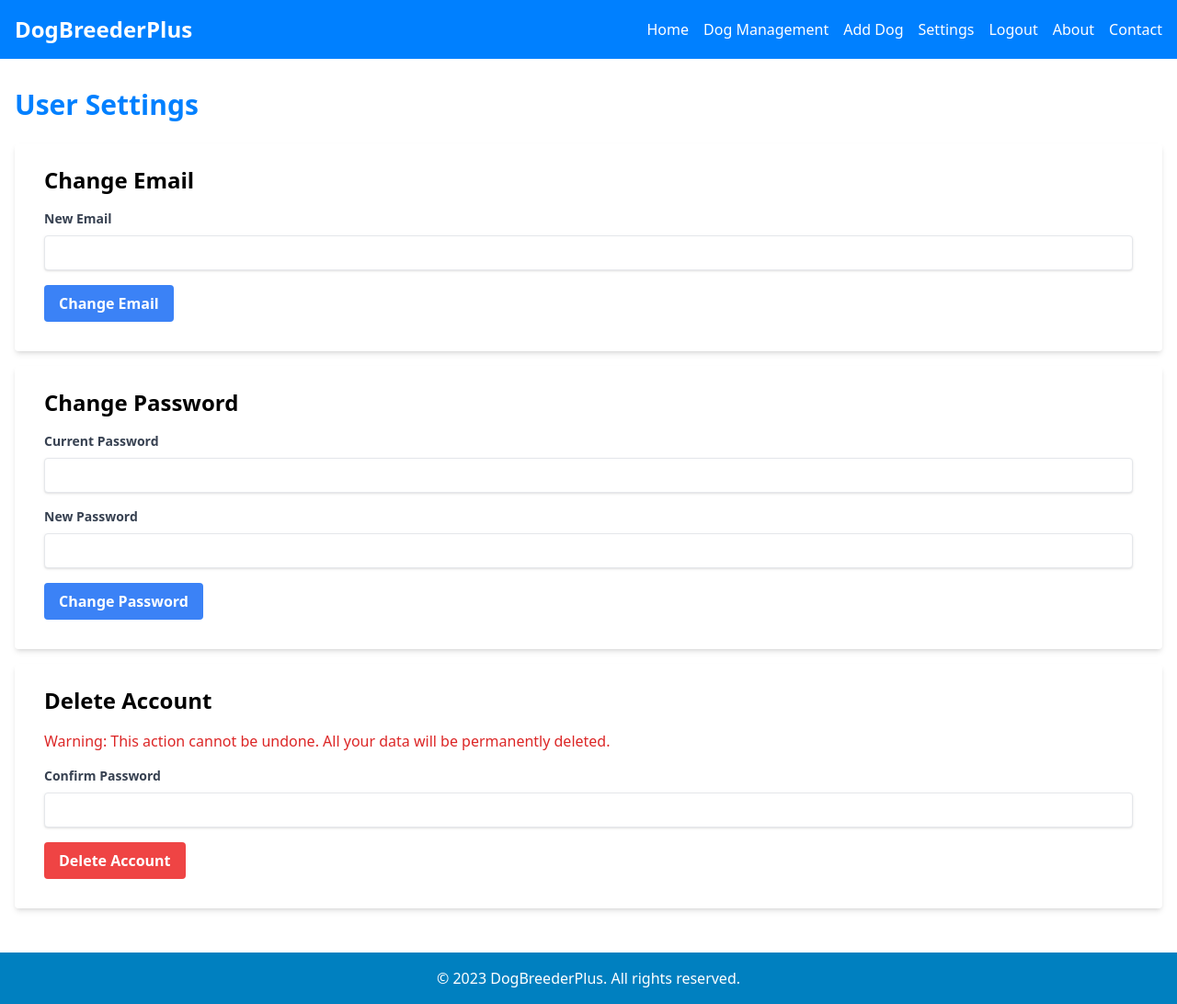
After one commit to JohnathonCrowder/PawFinderPlus, a Flask app: page /user_settings in a window 1280 px wide. The commit adds this page. Shown: the whole page at 92% size. Run offline with Flask 3, Linux system fonts and the light colour scheme; the visitor is signed in with stand-in values (Sample User, id 1); some libraries are stand-ins or nearby versions.

Commit message:
Added User Settings page

```diff
--- a/app/__init__.py
+++ b/app/__init__.py
@@ -93,6 +93,51 @@ def create_app():
         logout_user()
         flash('Logged out successfully.', 'success')
         return redirect(url_for('home'))
+
+    ##### User Settings Routes #########
+
+    @app.route('/user_settings', methods=['GET', 'POST'])
+    @login_required
+    def user_settings():
+        if request.method == 'POST':
+            action = request.form.get('action')
+
+            if action == 'change_email':
+                new_email = request.form.get('new_email')
+                if User.query.filter_by(email=new_email).first():
+                    flash('Email already exists', 'error')
+                else:
+                    current_user.email = new_email
+                    db.session.commit()
+                    flash('Email updated successfully', 'success')
+
+            elif action == 'change_password':
+                current_password = request.form.get('current_password')
+                new_password = request.form.get('new_password')
+                if check_password_hash(current_user.password_hash, current_password):
+                    current_user.set_password(new_password)
+                    db.session.commit()
+                    flash('Password updated successfully', 'success')
+                else:
+                    flash('Current password is incorrect', 'error')
+
+            elif action == 'delete_account':
+                password_confirm = request.form.get('password_confirm')
+                if check_password_hash(current_user.password_hash, password_confirm):
+                    # Delete user's dogs and associated images
+                    for dog in current_user.dogs:
+                        db.session.delete(dog)
+                    db.session.delete(current_user)
+                    db.session.commit()
+                    logout_user()
+                    flash('Your account has been deleted', 'success')
+                    return redirect(url_for('home'))
+                else:
+                    flash('Password is incorrect', 'error')
+
+            return redirect(url_for('user_settings'))
+
+        return render_template('user_settings.html')
 
 
 
--- a/app/templates/base.html
+++ b/app/templates/base.html
@@ -17,6 +17,8 @@
                 {% if current_user.is_authenticated %}
                     <li><a href="{{ url_for('dog_management') }}" class="hover:underline">Dog Management</a></li>
                     <li><a href="{{ url_for('add_dog') }}" class="hover:underline">Add Dog</a></li>
+                    <li><a href="{{ url_for('user_settings') }}" class="hover:underline">Settings</a></li>
+
                     <li><a href="{{ url_for('logout') }}" class="hover:underline">Logout</a></li>
                 {% else %}
                     <li><a href="{{ url_for('login') }}" class="hover:underline">Login</a></li>
--- /dev/null
+++ b/app/templates/user_settings.html
@@ -0,0 +1,80 @@
+{% extends "base.html" %}
+
+{% block title %}User Settings - DogBreederPlus{% endblock %}
+
+{% block content %}
+<div class="container mx-auto px-4 py-8">
+    <h1 class="text-3xl font-bold mb-6" style="color: #0080ff;">User Settings</h1>
+
+    {% with messages = get_flashed_messages(with_categories=true) %}
+        {% if messages %}
+            {% for category, message in messages %}
+                <div class="bg-{{ 'green' if category == 'success' else 'red' }}-100 border border-{{ 'green' if category == 'success' else 'red' }}-400 text-{{ 'green' if category == 'success' else 'red' }}-700 px-4 py-3 rounded relative mb-4" role="alert">
+                    <span class="block sm:inline">{{ message }}</span>
+                </div>
+            {% endfor %}
+        {% endif %}
+    {% endwith %}
+
+    <div class="bg-white shadow-md rounded px-8 pt-6 pb-8 mb-4">
+        <h2 class="text-2xl font-bold mb-4">Change Email</h2>
+        <form action="{{ url_for('user_settings') }}" method="POST">
+            <input type="hidden" name="action" value="change_email">
+            <div class="mb-4">
+                <label class="block text-gray-700 text-sm font-bold mb-2" for="new_email">
+                    New Email
+                </label>
+                <input class="shadow appearance-none border rounded w-full py-2 px-3 text-gray-700 leading-tight focus:outline-none focus:shadow-outline" id="new_email" name="new_email" type="email" required>
+            </div>
+            <div class="flex items-center justify-between">
+                <button class="bg-blue-500 hover:bg-blue-700 text-white font-bold py-2 px-4 rounded focus:outline-none focus:shadow-outline" type="submit">
+                    Change Email
+                </button>
+            </div>
+        </form>
+    </div>
+
+    <div class="bg-white shadow-md rounded px-8 pt-6 pb-8 mb-4">
+        <h2 class="text-2xl font-bold mb-4">Change Password</h2>
+        <form action="{{ url_for('user_settings') }}" method="POST">
+            <input type="hidden" name="action" value="change_password">
+            <div class="mb-4">
+                <label class="block text-gray-700 text-sm font-bold mb-2" for="current_password">
+                    Current Password
+                </label>
+                <input class="shadow appearance-none border rounded w-full py-2 px-3 text-gray-700 leading-tight focus:outline-none focus:shadow-outline" id="current_password" name="current_password" type="password" required>
+            </div>
+            <div class="mb-4">
+                <label class="block text-gray-700 text-sm font-bold mb-2" for="new_password">
+                    New Password
+                </label>
+                <input class="shadow appearance-none border rounded w-full py-2 px-3 text-gray-700 leading-tight focus:outline-none focus:shadow-outline" id="new_password" name="new_password" type="password" required>
+            </div>
+            <div class="flex items-center justify-between">
+                <button class="bg-blue-500 hover:bg-blue-700 text-white font-bold py-2 px-4 rounded focus:outline-none focus:shadow-outline" type="submit">
+                    Change Password
+                </button>
+            </div>
+        </form>
+    </div>
+
+    <div class="bg-white shadow-md rounded px-8 pt-6 pb-8 mb-4">
+        <h2 class="text-2xl font-bold mb-4">Delete Account</h2>
+        <p class="mb-4 text-red-600">Warning: This action cannot be undone. All your data will be permanently deleted.</p>
+        <form action="{{ url_for('user_settings') }}" method="POST" onsubmit="return confirm('Are you sure you want to delete your account? This action cannot be undone.');">
+            <input type="hidden" name="action" value="delete_account">
+            <div class="mb-4">
+                <label class="block text-gray-700 text-sm font-bold mb-2" for="password_confirm">
+                    Confirm Password
+                </label>
+                <input class="shadow appearance-none border rounded w-full py-2 px-3 text-gray-700 leading-tight focus:outline-none focus:shadow-outline" id="password_confirm" name="password_confirm" type="password" required>
+            </div>
+            <div class="flex items-center justify-between">
+                <button class="bg-red-500 hover:bg-red-700 text-white font-bold py-2 px-4 rounded focus:outline-none focus:shadow-outline" type="submit">
+                    Delete Account
+                </button>
+            </div>
+        </form>
+    </div>
+</div>
+{% endblock %}
```
